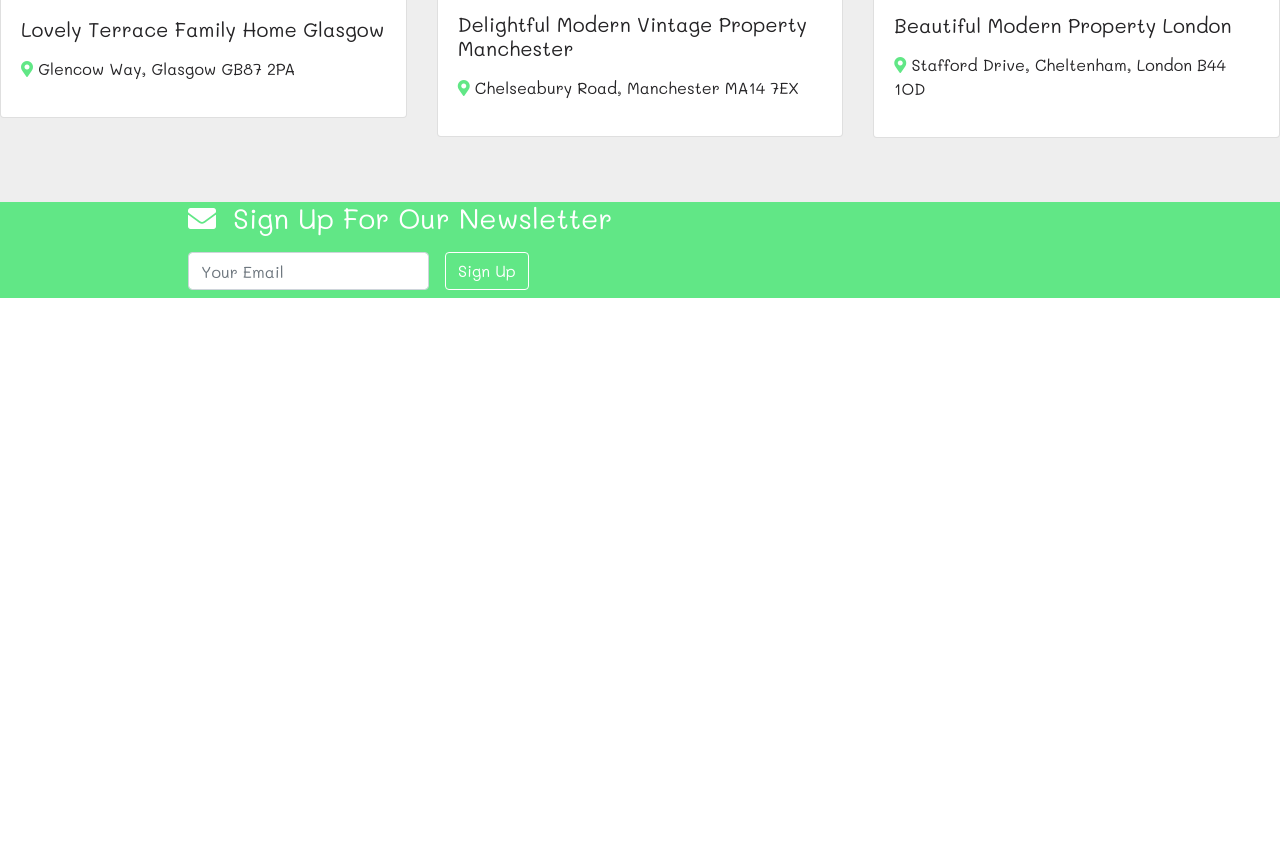
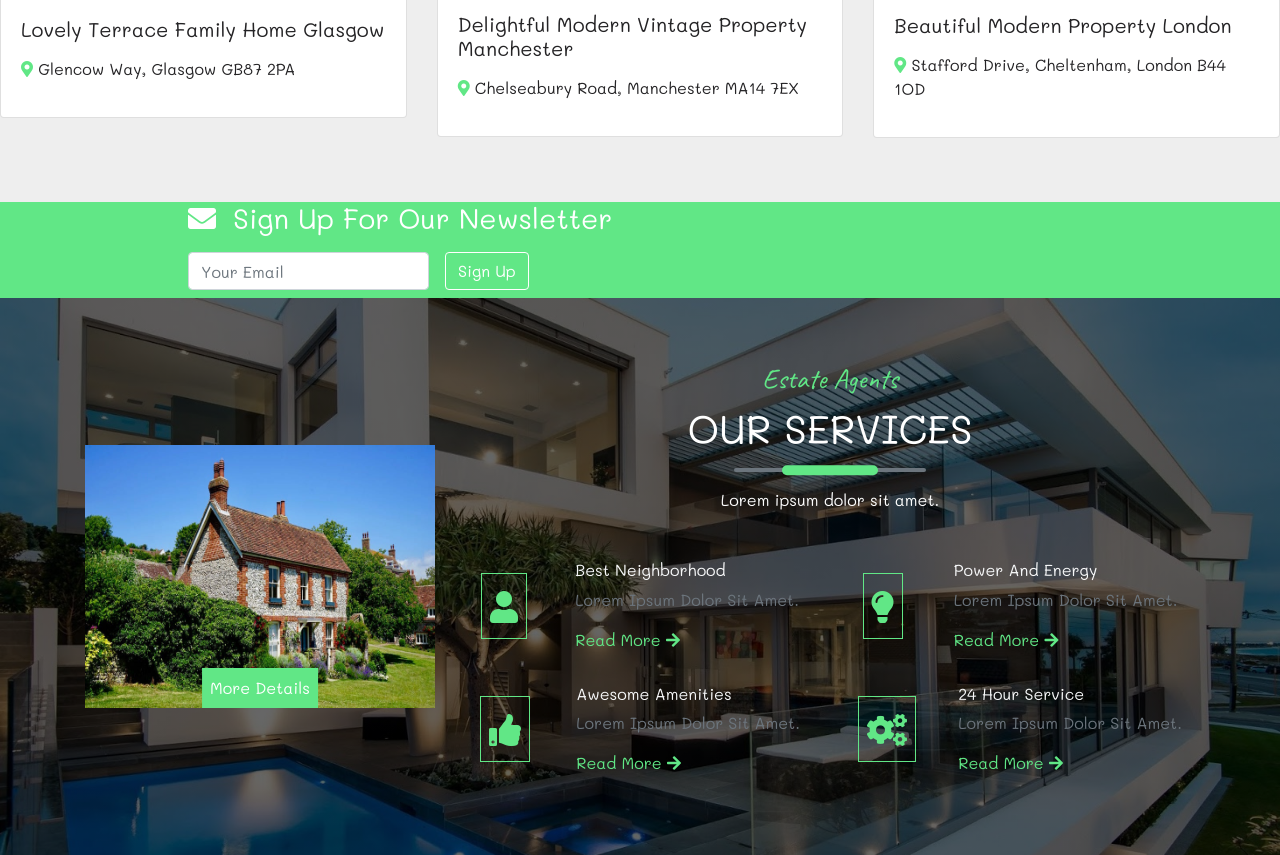
Before and after one commit to Landr11/Estate-Agency, a plain HTML site: page index.html in a window 1280 px wide. Shown: the part 1928-2783 px from the top of the page. Before the commit the page ends 2226 px from the top, so only its background shows below. Drawn offline with Linux system fonts and the light colour scheme.

Commit message:
add services section

```diff
--- a/css/main.css
+++ b/css/main.css
@@ -161,3 +161,45 @@ body {
   background: var(--mainWhite);
   color: var(--mainGreen);
 }
+
+/* Services section */
+
+.services {
+  background: linear-gradient(rgba(0, 0, 0, 0.6), rgba(0, 0, 0, 0.6)),
+    url('../img/featured-3.jpg')center/cover fixed no-repeat;
+}
+
+.services-info-text {
+  position: absolute;
+  bottom: 0;
+  left: 50%;
+  transform: translateX(-50%);
+  background: var(--mainGreen);
+  margin-bottom: 0;
+  text-decoration: none;
+  color: var(--mainWhite) !important;
+  text-align: center;
+}
+
+.services-info-text:hover {
+  color: var(--mainDark) !important;
+  text-decoration: none;
+}
+
+.service-icon {
+  font-size: 2rem;
+  color: var(--mainGreen);
+  padding: 0.5rem;
+  border: 0.1rem solid var(--mainGreen);
+  margin-right: 1rem;
+  transition: all 1s ease-in-out;
+}
+
+.service-icon:hover {
+  background: var(--mainGreen);
+  color: var(--mainGrey);
+}
+
+.service-link:hover {
+  color: var(--mainWhite);
+}
--- a/index.html
+++ b/index.html
@@ -312,8 +312,7 @@
   <!--FEATURED SECTION-->
 
 
-  <!--CONTACT US SECTION-->
-
+  <!--NEWSLETTER SECTION-->
   <section class="contact py3">
     <div class="container">
       <div class="row">
@@ -334,8 +333,111 @@
       </div>
     </div>
   </section>
+  <!--NEWSLETTER SECTION-->
 
-  <!--END CONTACT US SECTION-->
+  <!--SERVICES SECTION-->
+  <section id="services" class="services py-5">
+    <div class="container ">
+      <div class="row flex-lg-row-reverse">
+        <!--Service Info-->
+        <div class="col-lg-8 my-3">
+
+          <!--Section Title-->
+          <div class="row">
+            <div class="col text-center mb-3">
+              <h3 class="text-green text-slant text-capitalize">
+                estate agents
+              </h3>
+              <h1 class="text-uppercase text-white">our services</h1>
+              <div class="title-underline my-3 bg-secondary">
+                <div class="title-underline__center"></div>
+              </div>
+              <p class="w-75 mx-auto text-white">
+                Lorem ipsum dolor sit amet.
+              </p>
+            </div>
+          </div>
+          <!--End of Section Title-->
+
+          <div class="row">
+            <!--Single Service-->
+            <div class="col-10 mx-auto col-sm-6 d-flex justify-content-around my-3">
+              <div class="service-icon align-self-center">
+                <i class="fas fa-user"></i>
+              </div>
+              <!--Service Info-->
+              <div class="text-capitalize">
+                <h6 class="text-light">best neighborhood</h6>
+                <p class="text-secondary">Lorem ipsum dolor sit amet.</p>
+                <a href="#" class="text-green service-link">read more
+                  <span><i class="fas fa-arrow-right"></i></span>
+                </a>
+              </div>
+            </div>
+            <!--End of Single Service-->
+
+            <!--Single Service-->
+            <div class="col-10 mx-auto col-sm-6 d-flex justify-content-around my-3">
+              <div class="service-icon align-self-center">
+                <i class="fas fa-lightbulb"></i>
+              </div>
+              <!--Service Info-->
+              <div class="text-capitalize">
+                <h6 class="text-light">power and energy</h6>
+                <p class="text-secondary">Lorem ipsum dolor sit amet.</p>
+                <a href="#" class="text-green service-link">read more
+                  <span><i class="fas fa-arrow-right"></i></span>
+                </a>
+              </div>
+            </div>
+            <!--End of Single Service-->
+
+            <!--Single Service-->
+            <div class="col-10 mx-auto col-sm-6 d-flex justify-content-around my-3">
+              <div class="service-icon align-self-center">
+                <i class="fas fa-thumbs-up"></i>
+              </div>
+              <!--Service Info-->
+              <div class="text-capitalize">
+                <h6 class="text-light">awesome amenities</h6>
+                <p class="text-secondary">Lorem ipsum dolor sit amet.</p>
+                <a href="#" class="text-green service-link">read more
+                  <span><i class="fas fa-arrow-right"></i></span>
+                </a>
+              </div>
+            </div>
+            <!--End of Single Service-->
+
+            <!--Single Service-->
+            <div class="col-10 mx-auto col-sm-6 d-flex justify-content-around my-3">
+              <div class="service-icon align-self-center">
+                <i class="fas fa-cogs"></i>
+              </div>
+              <!--Service Info-->
+              <div class="text-capitalize">
+                <h6 class="text-light">24 hour service</h6>
+                <p class="text-secondary">Lorem ipsum dolor sit amet.</p>
+                <a href="#" class="text-green service-link">read more
+                  <span><i class="fas fa-arrow-right"></i></span>
+                </a>
+              </div>
+            </div>
+            <!--End of Single Service-->
+
+          </div>
+        </div>
+        <!--Service Photos-->
+        <div class="col-10 mx-auto col-lg-4 align-self-center">
+          <div class="img-container">
+            <img src="img/featured-1.jpeg" class="img-fluid" alt="">
+            <a href="#" class="text-capitalize services-info-text p-2">more details</a>
+          </div>
+        </div>
+      </div>
+    </div>
+  </section>
+
+  <!--END OF SERVICES SECTION-->
 
 
 
```
Also changed, not shown: img/bannerBcg1.jpg (renamed from img/bannerBcg0 (2).jpg), img/duplex.jpg (added), img/duplex1.jpg (added), img/duplex2.jpg (added), img/duplex3.jpg (added), img/duplex4.jpg (added).
